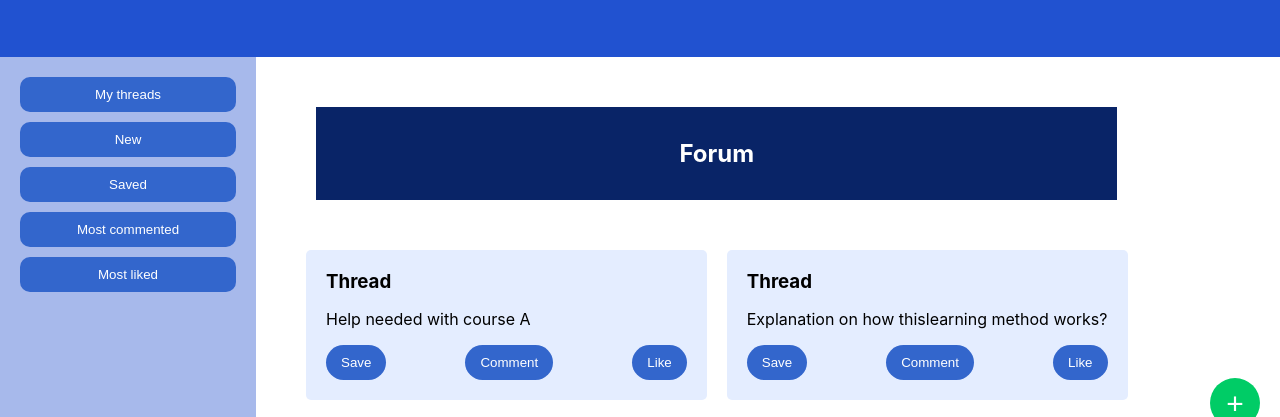
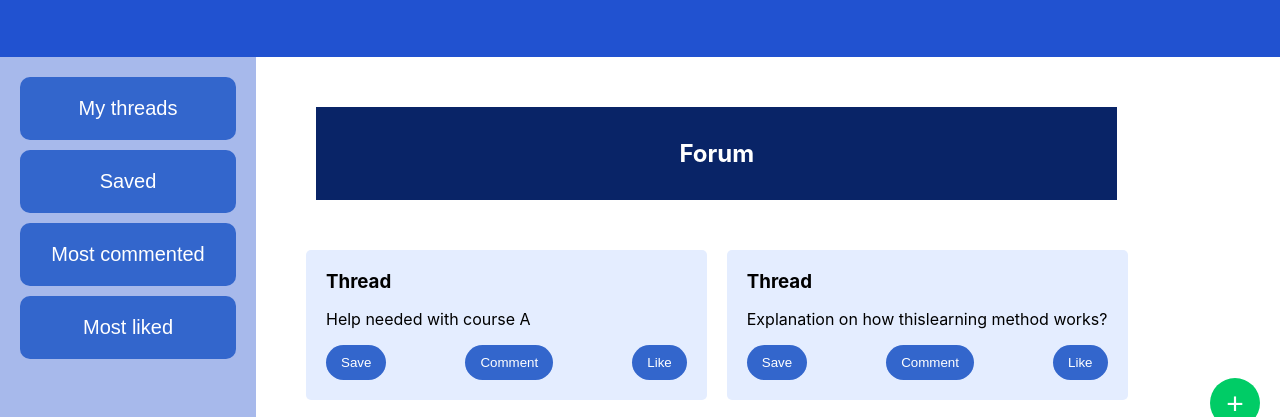
Before and after one commit to DiepvriesRisotto/INFOPROJTeam8, a plain HTML site: page forum/forumhome.html in a window 1280 px wide. Shown: the part 352-769 px from the top of the page. Drawn offline with Linux system fonts and the light colour scheme.

Commit message:
new button removed

```diff
--- a/forum/forumhome.html
+++ b/forum/forumhome.html
@@ -31,7 +31,6 @@
     <aside class="sidebar">
         <div class="menu">
             <button>My threads</button>
-            <button>New</button>
             <button>Saved</button>
             <button>Most commented</button>
             <button>Most liked</button>
--- a/styles.css
+++ b/styles.css
@@ -161,14 +161,14 @@ body {
 
 .menu button {
     width: 100%;
-    padding: 10px;
+    padding: 20px;
     margin-bottom: 10px;
     background-color: #3366CC;
     color: white;
     border: none;
     cursor: pointer;
     border-radius: 10px;
-
+    font-size: 20px;
 }
 
 .menu button:hover {
```
